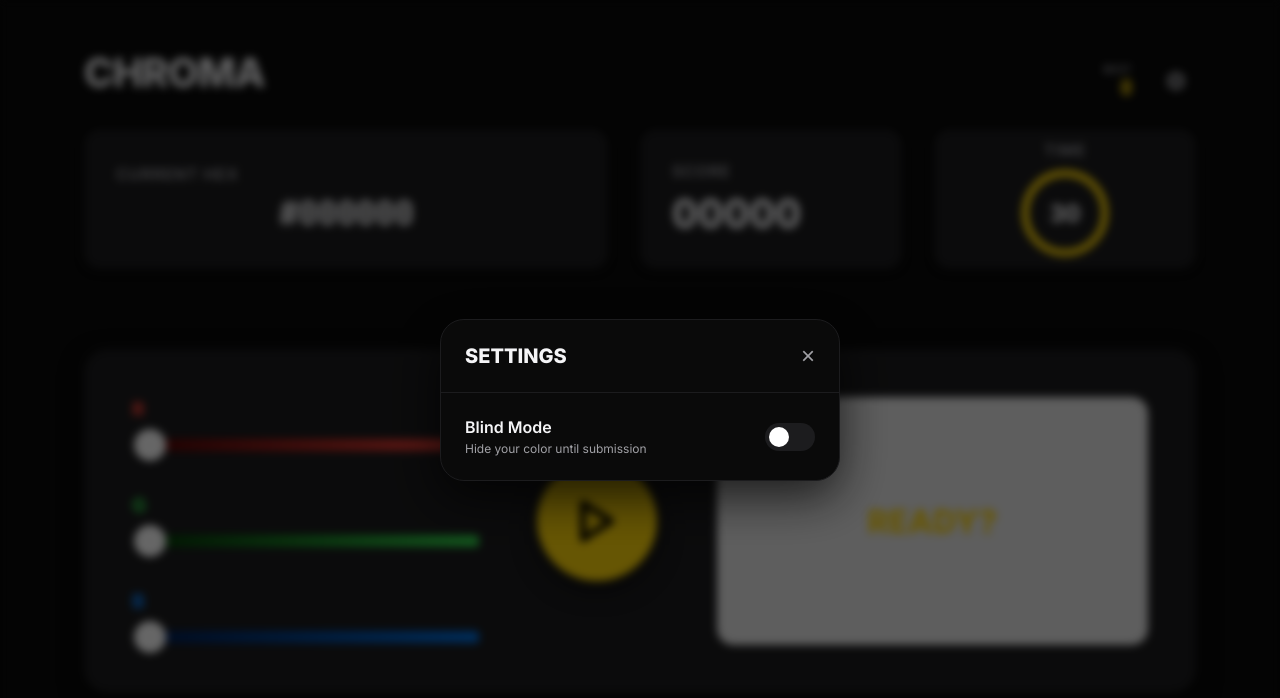
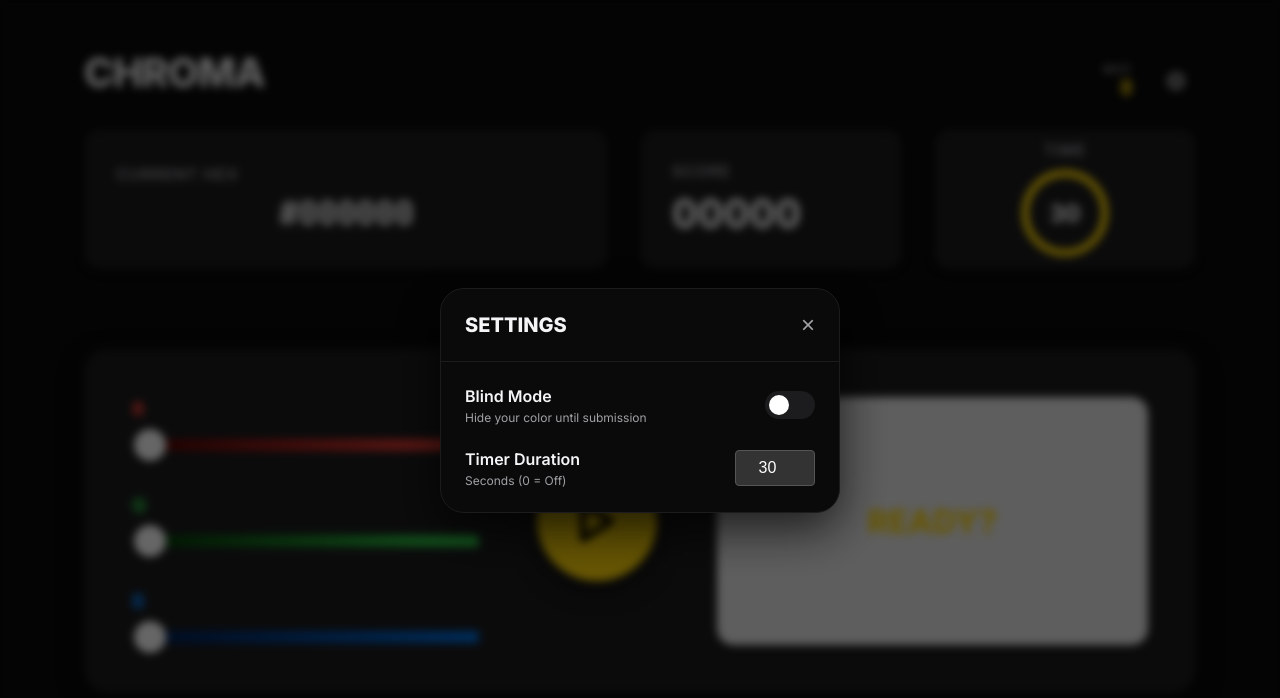
Before and after one commit to lidongxun967/CHROMA, a React (Vite) app: page / in a window 1280 px wide. Both pictures are taken after a click on the button 1176 px from the left and 80 px from the top of the page. Shown: the top 698 px of the page. Built offline with nearby package versions, Linux system fonts and the light colour scheme.

Commit message:
feat(游戏设置): 添加可配置的计时器持续时间功能
添加计时器持续时间设置选项，允许玩家自定义游戏时间或关闭计时器
持久化存储计时器设置到localStorage
更新计时器显示逻辑以支持无限时间模式

```diff
--- a/src/App.tsx
+++ b/src/App.tsx
@@ -8,8 +8,6 @@ const generateRandomColor = (): Color => ({
   g: Math.floor(Math.random() * 256),
   b: Math.floor(Math.random() * 256),
 })
-
-const INITIAL_TIME = 30 // 30 seconds total for a "Rush"
 
 // Helper to calculate score based on distance
 const calculateStats = (target: Color, current: Color) => {
@@ -48,7 +46,18 @@ const hexToRgb = (hex: string): Color | null => {
 function App() {
   const [gameState, setGameState] = useState<GameState>('MENU')
   const [score, setScore] = useState(0)
-  const [timeLeft, setTimeLeft] = useState(INITIAL_TIME)
+
+  // Settings & Persistence
+  const [showSettings, setShowSettings] = useState(false)
+  const [blindMode, setBlindMode] = useState(() => {
+    return localStorage.getItem('rgb_rush_blind_mode') === 'true'
+  })
+  const [timerDuration, setTimerDuration] = useState(() => {
+    const val = parseInt(localStorage.getItem('rgb_rush_timer_duration') || '30', 10)
+    return isNaN(val) ? 30 : val
+  })
+
+  const [timeLeft, setTimeLeft] = useState(timerDuration)
 
   const [targetColor, setTargetColor] = useState<Color>({ r: 0, g: 0, b: 0 })
   const [userColor, setUserColor] = useState<Color>({ r: 0, g: 0, b: 0 })
@@ -59,11 +68,6 @@ function App() {
   const inputRef = useRef<HTMLInputElement>(null)
   const isResettingRef = useRef(true)
 
-  // Settings & Persistence
-  const [showSettings, setShowSettings] = useState(false)
-  const [blindMode, setBlindMode] = useState(() => {
-    return localStorage.getItem('rgb_rush_blind_mode') === 'true'
-  })
   const [highScore, setHighScore] = useState(() => {
     return parseInt(localStorage.getItem('rgb_rush_high_score') || '0', 10)
   })
@@ -72,6 +76,10 @@ function App() {
   useEffect(() => {
     localStorage.setItem('rgb_rush_blind_mode', String(blindMode))
   }, [blindMode])
+
+  useEffect(() => {
+    localStorage.setItem('rgb_rush_timer_duration', String(timerDuration))
+  }, [timerDuration])
 
   useEffect(() => {
     localStorage.setItem('rgb_rush_high_score', String(highScore))
@@ -120,7 +128,7 @@ function App() {
 
   const startGame = () => {
     setScore(0)
-    setTimeLeft(INITIAL_TIME)
+    setTimeLeft(timerDuration)
     setGameState('PLAYING')
     startNewRound()
   }
@@ -134,7 +142,7 @@ function App() {
       // Success: >90% match
       setScore(s => s + 1)
       setLastScore(`${percentage}%`)
-      setTimeLeft(INITIAL_TIME) // Reset timer
+      setTimeLeft(timerDuration) // Reset timer
     } else {
       // Failure: <=90% match
       setLastScore(`${percentage}%`)
@@ -148,7 +156,7 @@ function App() {
   }
 
   useEffect(() => {
-    if (gameState === 'PLAYING' && timeLeft > 0) {
+    if (gameState === 'PLAYING' && timeLeft > 0 && timerDuration > 0) {
       const timer = setInterval(() => {
         setTimeLeft(t => {
           if (t <= 0) {
@@ -159,10 +167,10 @@ function App() {
         })
       }, 1000)
       return () => clearInterval(timer)
-    } else if (timeLeft <= 0 && gameState === 'PLAYING') {
+    } else if (timeLeft <= 0 && gameState === 'PLAYING' && timerDuration > 0) {
       setGameState('GAME_OVER')
     }
-  }, [gameState, timeLeft])
+  }, [gameState, timeLeft, timerDuration])
 
   const handleSliderChange = (channel: 'r' | 'g' | 'b', value: number) => {
     setUserColor(prev => ({ ...prev, [channel]: value }))
@@ -228,6 +236,38 @@ function App() {
                   <span className="slider-toggle"></span>
                 </label>
               </div>
+
+              <div className="setting-item">
+                <div className="setting-info">
+                  <span className="setting-label">Timer Duration</span>
+                  <span className="setting-desc">Seconds (0 = Off)</span>
+                </div>
+                <input
+                  type="number"
+                  min="0"
+                  max="600"
+                  value={timerDuration}
+                  onChange={(e) => {
+                    const val = Math.max(0, parseInt(e.target.value) || 0)
+                    setTimerDuration(val)
+                    if (gameState !== 'PLAYING') {
+                      setTimeLeft(val)
+                    } else if (val > 0 && timeLeft === 0) {
+                      setTimeLeft(val)
+                    }
+                  }}
+                  style={{
+                    background: '#333',
+                    border: '1px solid #555',
+                    color: '#fff',
+                    padding: '0.5rem',
+                    borderRadius: '4px',
+                    width: '80px',
+                    textAlign: 'center',
+                    fontSize: '1rem'
+                  }}
+                />
+              </div>
             </div>
           </div>
         </div>
@@ -262,6 +302,8 @@ function App() {
           <div className="stat-card timer-display">
              <span className="stat-label">TIME</span>
              <div className="circular-timer">
+                {timerDuration > 0 ? (
+                  <>
                     <svg viewBox="0 0 36 36" className="timer-svg">
                       <path
                         className="timer-bg"
@@ -269,12 +311,16 @@ function App() {
                       />
                       <path
                         className="timer-progress"
-                    strokeDasharray={`${(timeLeft / INITIAL_TIME) * 100}, 100`}
+                        strokeDasharray={`${(timeLeft / timerDuration) * 100}, 100`}
                         d="M18 2.0845 a 15.9155 15.9155 0 0 1 0 31.831 a 15.9155 15.9155 0 0 1 0 -31.831"
                         style={{ stroke: timeLeft < 10 ? 'var(--danger-color)' : 'var(--accent-color)' }}
                       />
                     </svg>
                     <span className="timer-text">{timeLeft}</span>
+                  </>
+                ) : (
+                   <span className="timer-text" style={{ fontSize: '2rem' }}>∞</span>
+                )}
              </div>
           </div>
         </div>
```
Lines whose indentation alone changed are shown as unchanged.
